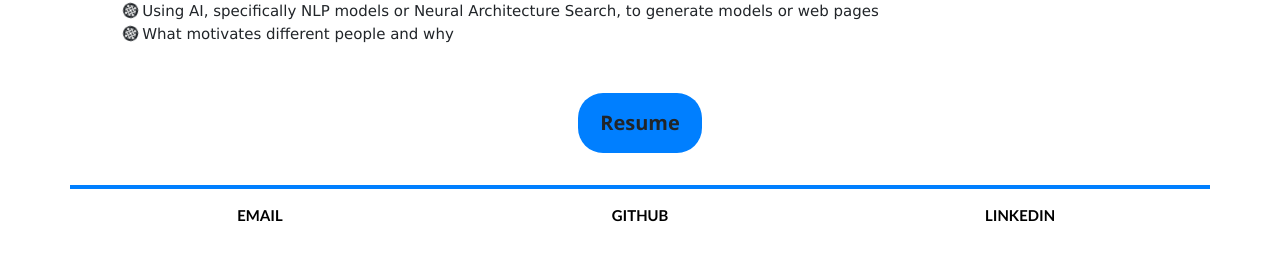
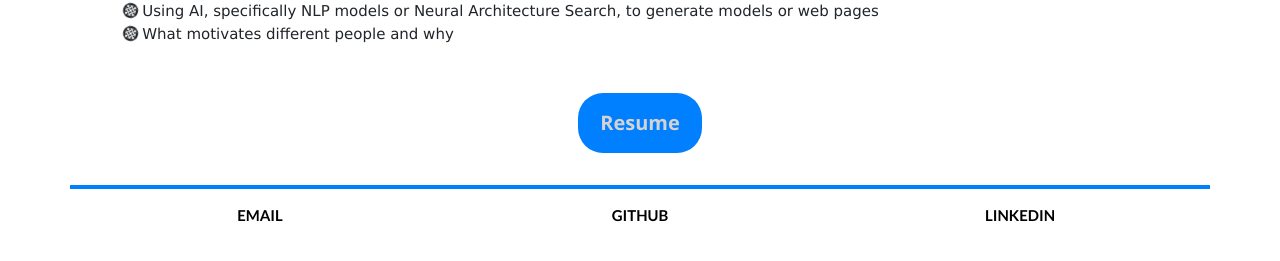
Before and after one commit to beauhodes/beauhodes.github.io, a Jekyll site: the page built from index.html, in a window 1280 px wide. Shown: the part 371-632 px from the top of the page. Built offline with Jekyll 4.4.1, drawn with Linux system fonts in a browser that asks for light colours; nearby versions of some CDN libraries.

Commit message:
Update main.css

```diff
--- a/css/main.css
+++ b/css/main.css
@@ -122,8 +122,12 @@ a.projLink {
     height: 3em;
     text-decoration: none;
     transition: color .5s;
+    color: #d3d3d3;
 }
 .resumeLink:link {
+    color: #d3d3d3;
+}
+.resumeLink a {
     color: #d3d3d3;
 }
 .resumeLink:visited {
```
